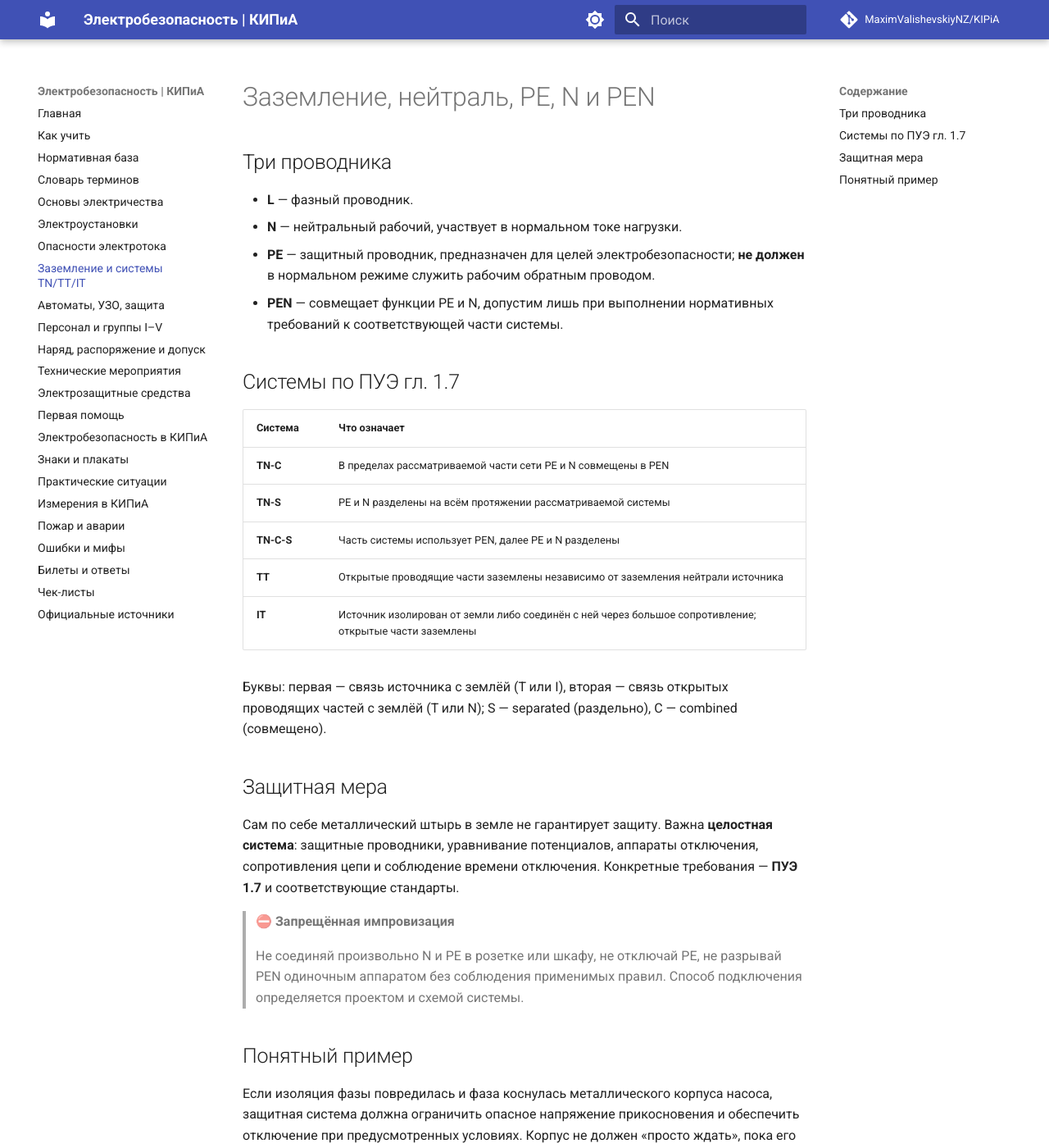
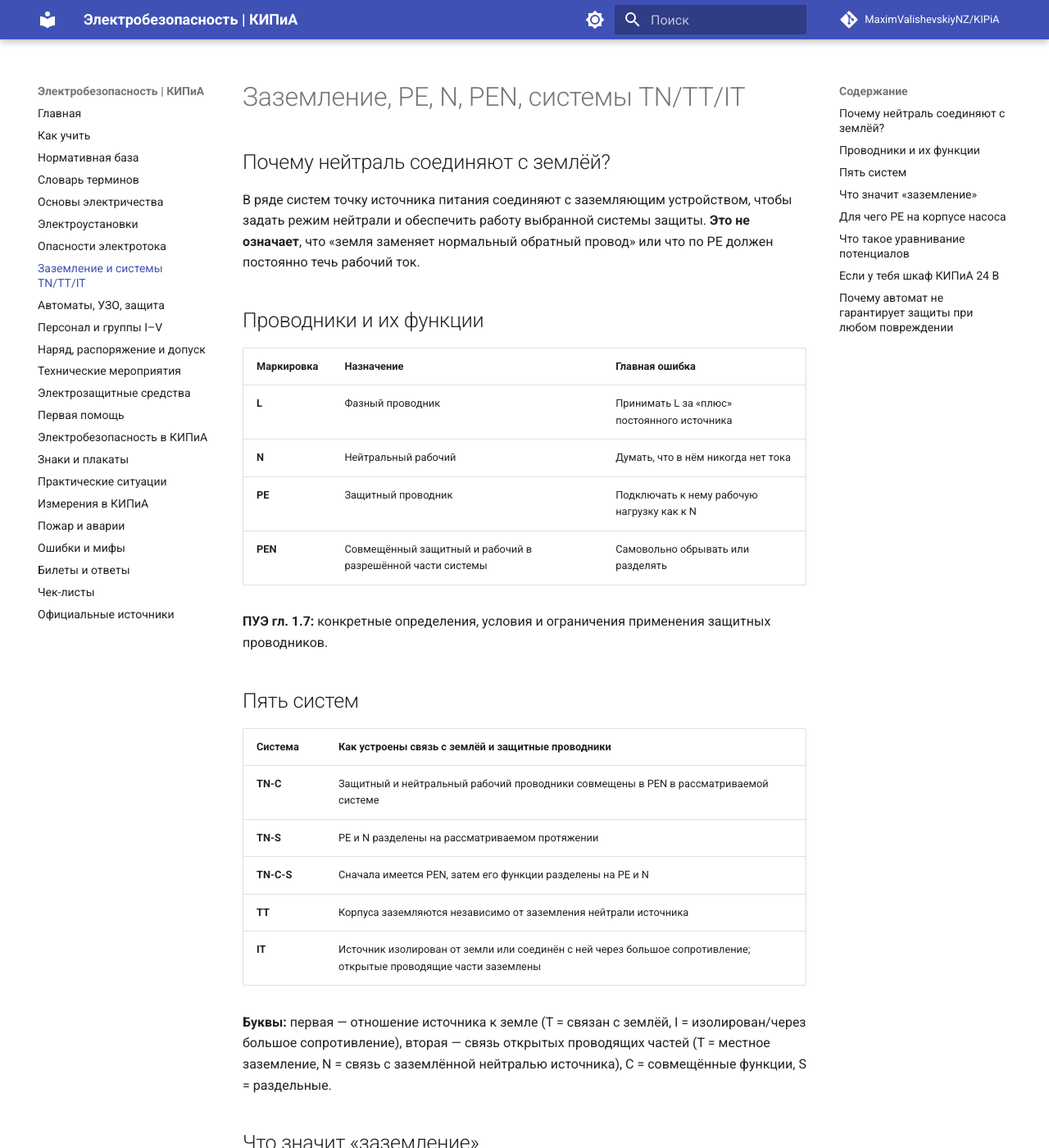
Before and after one commit to MaximValishevskiyNZ/KIPiA, an MkDocs documentation site: the page built from docs/06-earthing.md, in a window 1280 px wide and 1400 px high. Shown: the whole window at 82% size. Built offline with MkDocs 1.6.1 and Material for MkDocs 9.7.7, drawn with Linux system fonts in a browser that asks for light colours; comment, search, counter and statistics services are not loaded; some of the changed text lies outside the part shown.

Commit message:
docs: глубокая редактура глав и расширение КИПиА

```diff
--- a/docs/06-earthing.md
+++ b/docs/06-earthing.md
@@ -1,32 +1,56 @@
-# Заземление, нейтраль, PE, N и PEN
+# Заземление, PE, N, PEN, системы TN/TT/IT
 
-## Три проводника
+## Почему нейтраль соединяют с землёй?
 
-* **L** — фазный проводник.
-* **N** — нейтральный рабочий, участвует в нормальном токе нагрузки.
-* **PE** — защитный проводник, предназначен для целей электробезопасности; **не должен** в нормальном режиме служить рабочим обратным проводом.
-* **PEN** — совмещает функции PE и N, допустим лишь при выполнении нормативных требований к соответствующей части системы.
+В ряде систем точку источника питания соединяют с заземляющим устройством, чтобы задать режим нейтрали и обеспечить работу выбранной системы защиты. **Это не означает**, что «земля заменяет нормальный обратный провод» или что по PE должен постоянно течь рабочий ток.
 
-## Системы по ПУЭ гл. 1.7
+## Проводники и их функции
 
-| Система | Что означает |
+| Маркировка | Назначение | Главная ошибка |
+| --- | --- | --- |
+| **L** | Фазный проводник | Принимать L за «плюс» постоянного источника |
+| **N** | Нейтральный рабочий | Думать, что в нём никогда нет тока |
+| **PE** | Защитный проводник | Подключать к нему рабочую нагрузку как к N |
+| **PEN** | Совмещённый защитный и рабочий в разрешённой части системы | Самовольно обрывать или разделять |
+
+**ПУЭ гл. 1.7:** конкретные определения, условия и ограничения применения защитных проводников.
+
+## Пять систем
+
+| Система | Как устроены связь с землёй и защитные проводники |
 | --- | --- |
-| **TN-C** | В пределах рассматриваемой части сети PE и N совмещены в PEN |
-| **TN-S** | PE и N разделены на всём протяжении рассматриваемой системы |
-| **TN-C-S** | Часть системы использует PEN, далее PE и N разделены |
-| **TT** | Открытые проводящие части заземлены независимо от заземления нейтрали источника |
-| **IT** | Источник изолирован от земли либо соединён с ней через большое сопротивление; открытые части заземлены |
+| **TN-C** | Защитный и нейтральный рабочий проводники совмещены в PEN в рассматриваемой системе |
+| **TN-S** | PE и N разделены на рассматриваемом протяжении |
+| **TN-C-S** | Сначала имеется PEN, затем его функции разделены на PE и N |
+| **TT** | Корпуса заземляются независимо от заземления нейтрали источника |
+| **IT** | Источник изолирован от земли или соединён с ней через большое сопротивление; открытые проводящие части заземлены |
 
-Буквы: первая — связь источника с землёй (T или I), вторая — связь открытых проводящих частей с землёй (T или N); S — separated (раздельно), C — combined (совмещено).
+**Буквы:** первая — отношение источника к земле (T = связан с землёй, I = изолирован/через большое сопротивление), вторая — связь открытых проводящих частей (T = местное заземление, N = связь с заземлённой нейтралью источника), C = совмещённые функции, S = раздельные.
 
-## Защитная мера
+## Что значит «заземление»
 
-Сам по себе металлический штырь в земле не гарантирует защиту. Важна **целостная система**: защитные проводники, уравнивание потенциалов, аппараты отключения, сопротивления цепи и соблюдение времени отключения. Конкретные требования — **ПУЭ 1.7** и соответствующие стандарты.
+**ПУЭ 1.7.28:** преднамеренное соединение точки сети/установки/оборудования с заземляющим устройством.
 
-> **⛔ Запрещённая импровизация**
->
-> Не соединяй произвольно N и PE в розетке или шкафу, не отключай PE, не разрывай PEN одиночным аппаратом без соблюдения применимых правил. Способ подключения определяется проектом и схемой системы.
+**ПУЭ 1.7.29:** **защитное заземление** выполняют ради электробезопасности.
 
-## Понятный пример
+**ПУЭ 1.7.30:** **рабочее (функциональное) заземление** выполняют ради нормальной работы установки, а не как самостоятельную меру безопасности.
 
-Если изоляция фазы повредилась и фаза коснулась металлического корпуса насоса, защитная система должна ограничить опасное напряжение прикосновения и обеспечить отключение при предусмотренных условиях. Корпус не должен «просто ждать», пока его коснётся человек.
+## Для чего PE на корпусе насоса
+
+Если изоляция повреждена и фаза попала на корпус, защитная система должна ограничить опасность и обеспечить предусмотренное отключение. Для этого требуются **надлежащие защитные проводники, уравнивание потенциалов, исправные аппараты защиты и правильный расчёт цепи**, а не просто «металлическая труба в землю».
+
+## Что такое уравнивание потенциалов
+
+Это электрическое соединение проводящих частей для уменьшения опасной разности потенциалов между ними. На металлических площадках и возле оборудования этот принцип особенно важен. Но соединять части произвольно без проекта нельзя.
+
+> **⛔ Не делать самостоятельно:** соединять N с PE в произвольной розетке или шкафу, отключать PE, использовать посторонние трубы вместо проектных защитных проводников, разрывать PEN неподходящим аппаратом.
+
+## Если у тебя шкаф КИПиА 24 В
+
+Отрицательный вывод «−» БП 24 В **не всегда** равен PE или N. Цепь может быть гальванически развязанной, плавающей либо иметь предусмотренную проектом точку связи с землёй. Не объединяй выводы по интуиции.
+
+## Почему автомат не гарантирует защиты при любом повреждении
+
+Автомат рассчитан на определённые токи и время срабатывания. При неполноценном пути замыкания на корпус ток может оказаться недостаточным для своевременного отключения. В разных системах могут потребоваться дополнительные меры, включая устройства дифференциального тока. [Автоматы и УЗО](07-protection.md).
+
+**Нормативная база:** ПУЭ **гл. 1.7**, ГОСТ Р **58698-2019**, соответствующие разделы ГОСТ Р 50571 и проектные документы. [Проверка источников](17-sources.md).
```
